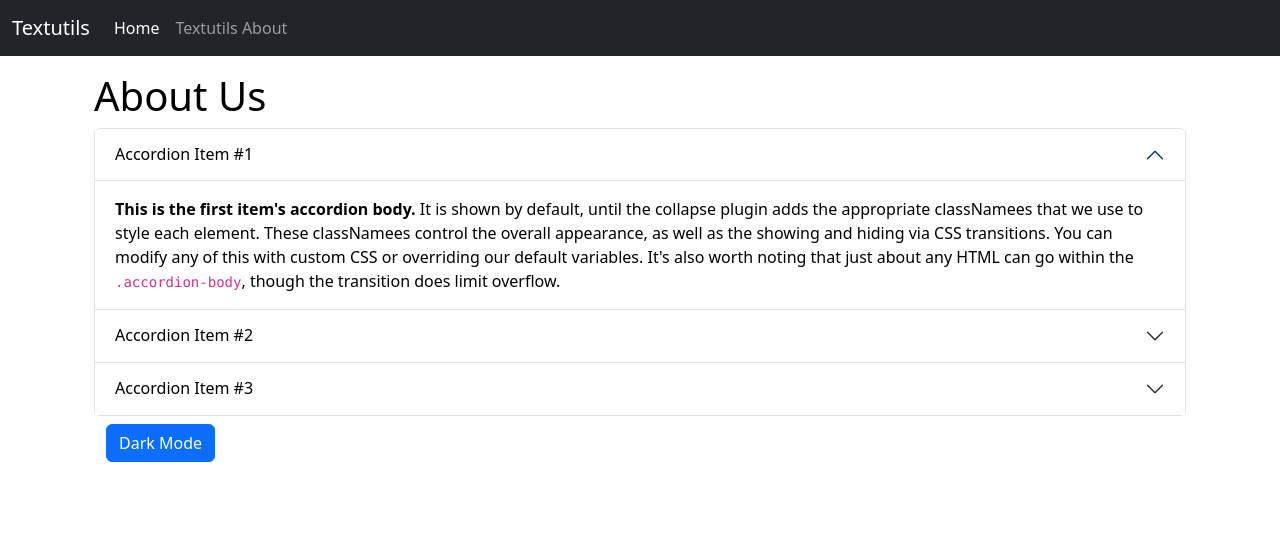
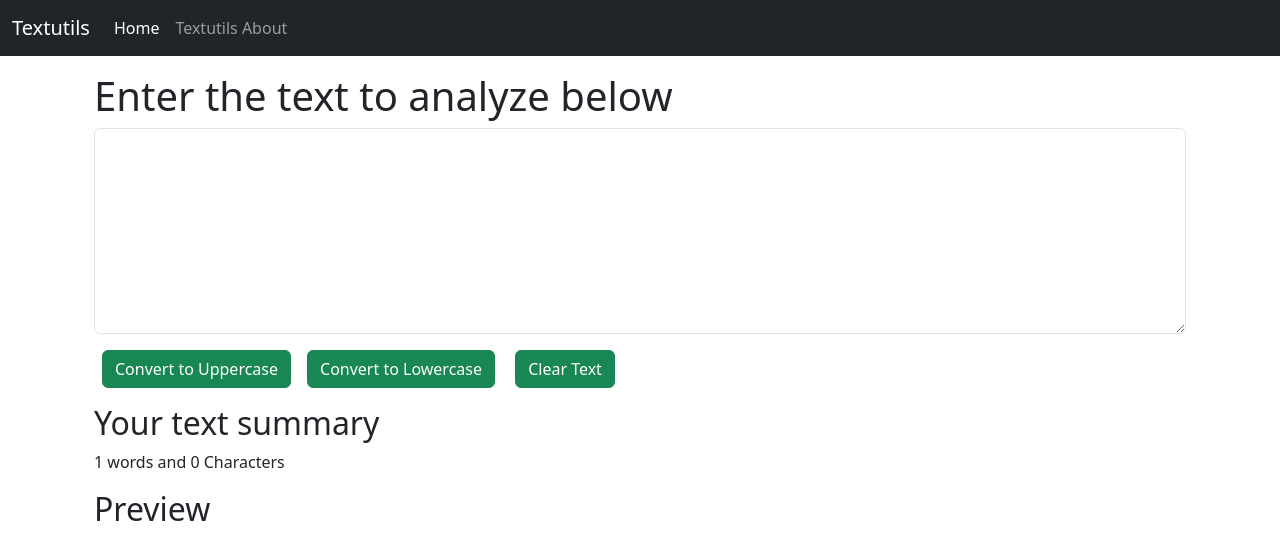
Before and after one commit to Milindsangale/Textutils-Project, a React (Create React App) app: page / in a window 1280 px wide. Shown: the top 560 px of the page. Built offline with nearby package versions, Linux system fonts and the light colour scheme.

Commit message:
initial commit

```diff
--- a/src/App.js
+++ b/src/App.js
@@ -1,15 +1,15 @@
 import logo from './logo.svg';
 import './App.css';
 import Navbar from './components/Navbar';
-/* import Textform from './components/Textform'; */
-import About from './components/About';
+import Textform from './components/Textform';
+/* import About from './components/About'; */
 function App() {
   return (
    <>
 <Navbar title ="Textutils" About="Textutils About" Home="Home"/>  {/* props */}
 <div className="container my-3">
-  {/* <Textform heading ="Enter the text to analyze below"/>  */}
-  <About/>
+  <Textform heading ="Enter the text to analyze below"/>
+{/*   <About/> */}
 </div>
    </>
   );
--- a/src/components/Textform.js
+++ b/src/components/Textform.js
@@ -3,23 +3,19 @@
 
 export default function Textform(props) {
         const handleUpClick = ()=>{
-            /* console.log("Uppercase was clicked :" +  text); */
-            let newText  = text.toUpperCase();
+
+            let newText  = text.toUpperCase();     /* for a uppercase */
             setText(newText)
         }
         const handleLoClick = ()=>{
-            /* console.log("Lowerrcase was clicked :" +  text); */
-            let newText  = text.toLowerCase();
+            let newText  = text.toLowerCase();      /* for a lowercase */
             setText(newText)
         }
-        const handleClearClick= ()=>{
-            /* console.log("Lowerrcase was clicked :" +  text); */
+        const handleClearClick= ()=>{         /* for a cleaaText */
             let newText  = '';
             setText(newText)
         }
-
         const handleOnChange = (event)=>{
-           /*  console.log("On change"); */
             setText(event.target.value)
         }
 
@@ -31,9 +27,9 @@
         <div className="mb-3">
         <textarea className="form-control" value={text} onChange={handleOnChange} id="myBox" rows="8"></textarea>
         </div>
-        <button className="btn btn-primary mx-2" onClick={handleUpClick}>Convert to Uppercase</button>
-        <button className="btn btn-primary mx-2" onClick={handleLoClick}>Convert to Lowercase</button>       {/*  */}
-        <button className="btn btn-primary mx-2" onClick={handleClearClick}>Clear Text</button>       {/*  */}
+        <button className="btn btn-success mx-2" onClick={handleUpClick}>Convert to Uppercase</button>
+        <button className="btn btn-success mx-2" onClick={handleLoClick}>Convert to Lowercase</button>       {/*  */}
+        <button className="btn btn-success mx-2" onClick={handleClearClick}>Clear Text</button>       {/*  */}
   </div>
 
   <div className="container my-3">
```
